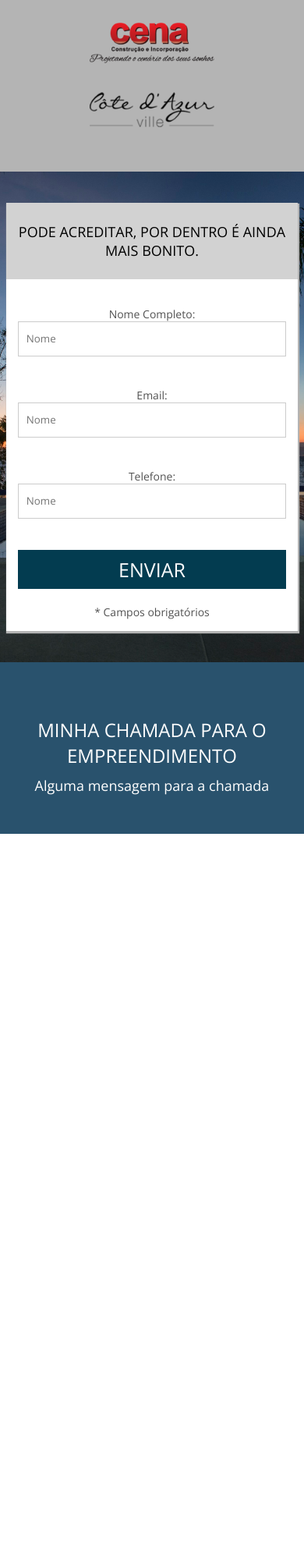
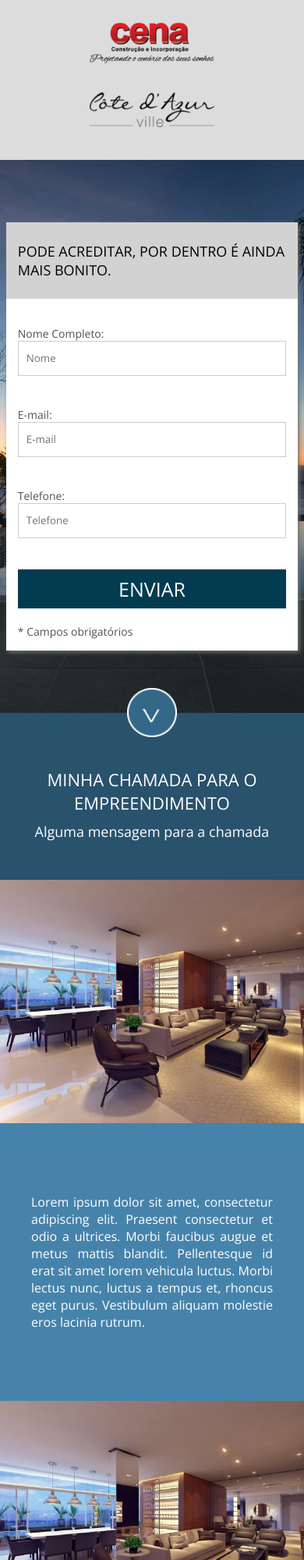
Before and after one commit to saranascimento/Projeto_2, a plain HTML site: page index.html in a window 390 px wide. Shown: the top 2000 px of the page at 78% size. Before the commit the page ends 1069 px from the top, so only its background shows below. Drawn offline with nearby package versions, Linux system fonts and the light colour scheme.

Commit message:
Criando mosaico responsivo e finalizando o site

```diff
--- a/css/style.css
+++ b/css/style.css
@@ -12,7 +12,7 @@ html,body{
 /**Divs gerais!**/
 .container{
 	width: 100%;
-	max-width: 1200px;
+	max-width: 1024px;
 	margin: 0 auto;
 }
 
@@ -23,8 +23,8 @@ html,body{
 /**********/
 
 header{
-	background-color: rgb(180,180,180);
-	padding: 10px 2% 40px 2%;
+	background-color: rgb(220,220,220);
+	padding: 10px 2% 25px 2%;
 }
 
 .logo-1{
@@ -35,7 +35,6 @@ header{
 	background-repeat: no-repeat;
 	background-size: 100% auto;
 	background-position: center;
-	/*background-color: purple;*/
 }
 
 .logo-2{
@@ -46,7 +45,6 @@ header{
 	background-repeat: no-repeat;
 	background-size: 100% auto;
 	background-position: center;
-	/*background-color: green;*/
 }
 
 section.cover-form{
@@ -68,7 +66,9 @@ section.cover-form{
 	width: 400px;
 	height: 105%;
 	background-color: white;
-	box-shadow: 1px 2px 1px 1px rgb(180,180,180);
+	-webkit-box-shadow: 2px 2px 5px 0px rgba(117,117,117,1);
+	-moz-box-shadow: 2px 2px 5px 0px rgba(117,117,117,1);
+	box-shadow: 2px 2px 5px 0px rgba(117,117,117,1);
 }
 
 .form-container h2{
@@ -121,7 +121,19 @@ section.chamada{
 	width: 100%;
 	text-align: center;
 	z-index: 1;
+	position: relative;
+}
 
+.icone-seta{
+	position: absolute;
+	left: 50%;
+	top: -32px;
+	transform:translateX(-50%);
+	-ms-transform:translateX(-50%);
+	width: 64px;
+	height: 64px;
+	background-size: 100% 100%;
+	background-image: url('../imagens/arrow.png');
 }
 
 section.chamada div.container{
@@ -136,7 +148,7 @@ section.chamada h2{
 	display: inline-block;
 	color: white;
 	font-weight: normal;
-	font-size: 24px;
+	font-size: 22px;
 	text-transform: uppercase;
 }
 
@@ -151,24 +163,75 @@ section.chamada p{
 	font-weight: normal;
 }
 
-@media screen and (max-width: 960px){
+.flex-mosaico{
+	display: flex;
+}
+
+.item-1-mosaico{
+	background-size: cover;
+	background-position: center;
+	width: 60%;
+}
+
+.item-2-mosaico{
+	background-color: #4683AB;
+	padding:90px 40px;
+	width: 40%;
+}
+
+.item-2-mosaico p{
+	color: white;
+}
+
+footer .container{
+	text-align: center;
+	padding: 20px 0;
+	background-color: rgb(220,220,220);
+}
+
+footer img{
+	width: 130px;
+}
+
+
+@media screen and (max-width: 1024px){
 
 	.bg{
 		height: auto;
-		padding: 40px 0;
+		padding: 80px 0;
 		text-align: center;
 	}
 
 	.form-container{
+		text-align: left;
 		height: auto;
 		width: 96%;
 		max-width: 400px;
 		position: static;
 		display: inline-block;
+	}
+}
 
 
+@media screen and (max-width: 768px){
+
+	.flex-mosaico{
+		display: block;
 	}
+
+	.item-1-mosaico{
+		width: 100%;
+		padding-top: 80%;
+	}
+
+	.item-2-mosaico{
+		width: 100%;
+		text-align: justify;
+	}
+
 }
+
+
 
 @media screen and (max-width: 510px){
 
--- a/index.html
+++ b/index.html
@@ -32,13 +32,13 @@
 						</div><!--form-wraper-->
 
 						<div class="form-wraper">
-							<p>Email:</p>
-							<input type="text" name="email" required placeholder="Nome">
+							<p>E-mail:</p>
+							<input type="text" name="e-mail" required placeholder="E-mail">
 						</div><!--form-wraper-->
 
 						<div class="form-wraper">
 							<p>Telefone:</p>
-							<input type="text" name="telefone" required placeholder="Nome">
+							<input type="text" name="telefone" required placeholder="Telefone">
 						</div><!--form-wraper-->
 
 						<div class="form-wraper">
@@ -56,11 +56,74 @@
 		</section><!--conver-form-->
 
 		<section class="chamada">
+
+			<div class="icone-seta"></div>
 			<div class="container">
 				<div><h2>Minha chamada para o empreendimento</h2></div>
 				<div><p>Alguma mensagem para a chamada</p></div>
 			</div>
 		</section><!--chamada-->
 
+		<section class="mosaico">
+
+			<div class="container">
+
+				<div class="flex-mosaico">
+					<div style="background-image:url('imagens/mosaico1.jpg');" class="item-1-mosaico"></div><!--item-1-mosaico-->
+
+					<div class="item-2-mosaico">
+
+						<p>Lorem ipsum dolor sit amet, consectetur adipiscing elit. Praesent consectetur et odio a ultrices. Morbi faucibus augue et metus mattis blandit. Pellentesque id erat sit amet lorem vehicula luctus. Morbi lectus nunc, luctus a tempus et, rhoncus eget purus. Vestibulum aliquam molestie eros lacinia rutrum. </p>
+
+					</div><!--item-2-mosaico-->
+
+				</div><!--flex-mosaico-->
+
+
+				<div class="flex-mosaico" >
+					<div style="background-image:url('imagens/mosaico1.jpg');order:2;" class="item-1-mosaico"></div><!--item-1-mosaico-->
+
+					<div class="item-2-mosaico" style="order:1;">
+
+						<p>Lorem ipsum dolor sit amet, consectetur adipiscing elit. Praesent consectetur et odio a ultrices. Morbi faucibus augue et metus mattis blandit. Pellentesque id erat sit amet lorem vehicula luctus. Morbi lectus nunc, luctus a tempus et, rhoncus eget purus. Vestibulum aliquam molestie eros lacinia rutrum. </p>
+
+					</div><!--item-2-mosaico-->
+
+				</div><!--flex-mosaico-->
+
+				<div class="flex-mosaico">
+					<div style="background-image:url('imagens/mosaico1.jpg');" class="item-1-mosaico"></div><!--item-1-mosaico-->
+
+					<div class="item-2-mosaico">
+
+						<p>Lorem ipsum dolor sit amet, consectetur adipiscing elit. Praesent consectetur et odio a ultrices. Morbi faucibus augue et metus mattis blandit. Pellentesque id erat sit amet lorem vehicula luctus. Morbi lectus nunc, luctus a tempus et, rhoncus eget purus. Vestibulum aliquam molestie eros lacinia rutrum. </p>
+
+					</div><!--item-2-mosaico-->
+
+				</div><!--flex-mosaico-->
+
+
+				<div class="flex-mosaico" >
+					<div style="background-image:url('imagens/mosaico1.jpg');order:2;" class="item-1-mosaico"></div><!--item-1-mosaico-->
+
+					<div class="item-2-mosaico" style="order:1;">
+
+						<p>Lorem ipsum dolor sit amet, consectetur adipiscing elit. Praesent consectetur et odio a ultrices. Morbi faucibus augue et metus mattis blandit. Pellentesque id erat sit amet lorem vehicula luctus. Morbi lectus nunc, luctus a tempus et, rhoncus eget purus. Vestibulum aliquam molestie eros lacinia rutrum. </p>
+
+					</div><!--item-2-mosaico-->
+
+				</div><!--flex-mosaico-->
+
+
+			</div><!--container-->
+
+		</section><!--mosaico-->
+
+		<footer>
+			<div class="container">
+				<img src="imagens/logo1.png">
+			</div><!--container-->
+		</footer>
+
 	</body>
 </html>
```
Also changed, not shown: imagens/arrow.png (added), imagens/mosaico1.jpg (added), imagens/mosaico2.jpg (added), imagens/mosaico3.jpg (added), imagens/mosaico4.jpg (added).
